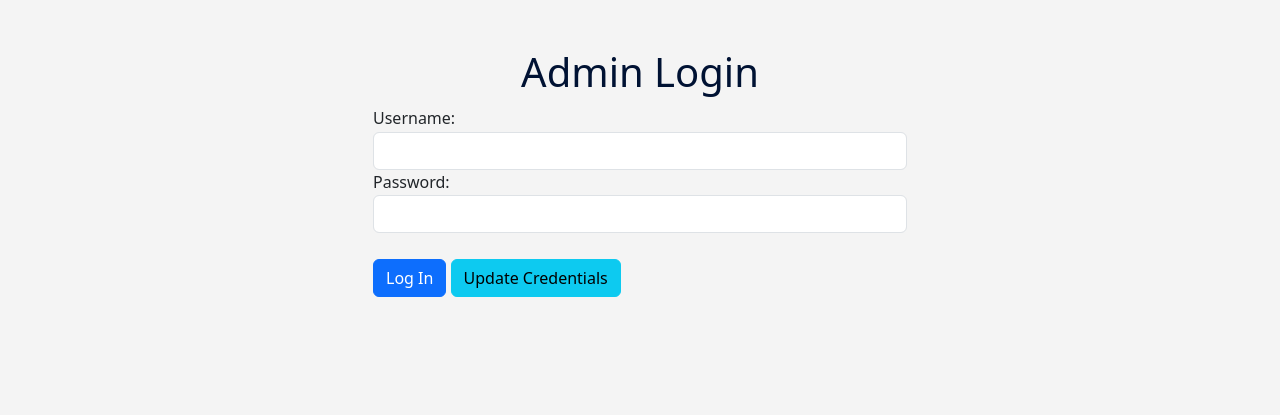
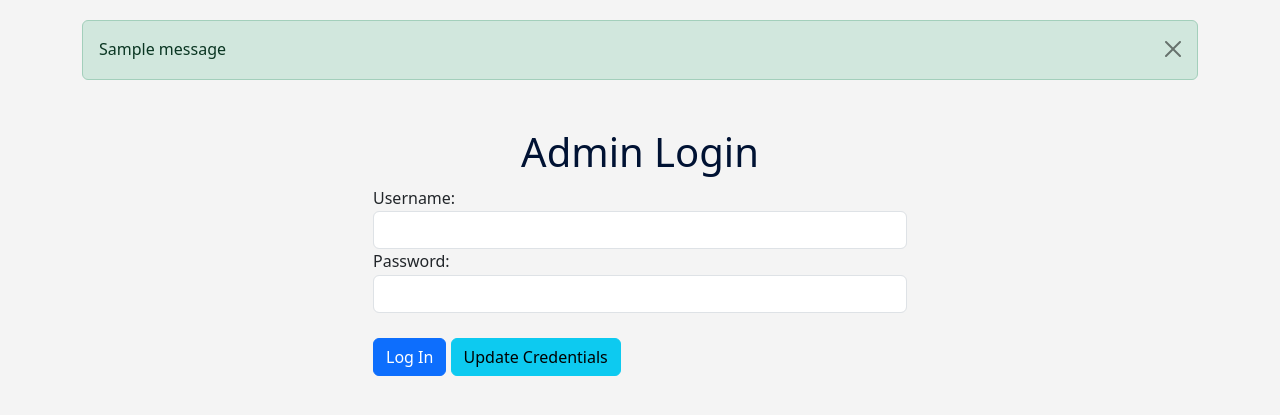
Before and after one commit to indrajit912/MindCanvas-old, a Flask app: page /admin_login in a window 1280 px wide. Shown: the part 58-473 px from the top of the page. Run offline with Flask 3, Linux system fonts and the light colour scheme; one stand-in notice (Sample message) is shown.

Commit message:
flashed msgs are now handled properly

```diff
--- a/app/routes.py
+++ b/app/routes.py
@@ -31,19 +31,21 @@ app.url_map.converters['uuid'] = UUIDConverter
 # Route for the admin login page
 @app.route('/admin_login', methods=['GET', 'POST'])
 def admin_login():
-    print_fls = False
     if request.method == 'POST':
         username = request.form['username']
         password = request.form['password']
         if user_login_successful(username=username, password=password):
             logger.info("Admin login successful!")
             session['admin_logged_in'] = True
+            flash(
+                category="info",
+                message="Successfully logged in as administrator!"
+            )
             return redirect(url_for('index'))
         else:
-            print_fls = True
-            flash("Wrong username or password!", "error")  # Flash the message only on login failure
+            flash(message="Wrong username or password!", category="error")  # Flash the message only on login failure
 
-    return render_template('admin_login.html', print_fls=print_fls)
+    return render_template('admin_login.html')
 
 # Custom decorator to force login
 def admin_login_required(func):
@@ -70,10 +72,16 @@ def update_credentials():
             new_username = None if new_username == '' else new_username
             save_new_admin_credentials(new_username=new_username, new_password=new_password)
 
-            flash("Credentials updated successfully!", "success")
+            flash(
+                message="Credentials updated successfully!",
+                category="success"
+            )
             return redirect(url_for('admin_login'))
         else:
-            flash("Incorrect old credentials. Please try again.", "error")
+            flash(
+                message="Incorrect old credentials. Please try again.",
+                category="error"
+            )
 
     return render_template('update_credentials.html')
 
@@ -153,6 +161,12 @@ def add_entry():
         # Log it
         logger.info('Added a new JournalEntry!')
 
+        # Flash message
+        flash(
+            category="success",
+            message="JournalEntry added successfully!"
+        )
+
         # Redirect to the page that displays the entries
         return redirect(url_for('view_entries'))
 
@@ -230,7 +244,10 @@ def update_entry(entry_id):
         logger.info('Updated one JournalEntry!')
 
         # Flash
-        flash("Journal Entry updated successfully!")
+        flash(
+            category="success",
+            message="Journal Entry updated successfully!"
+        )
 
         # Render the template.
         return render_template('entry_updated.html', entry=entry.to_dict())
@@ -268,10 +285,13 @@ def delete_entry(entry_id):
     save_database(data=entries_data, outputFileName=JOURNAL_JSON_DB_PATH)
 
     # Flash the messg
-    flash("Entry deleted successfully!")
+    flash(
+        category="success",
+        message="Entry deleted successfully!"
+    )
 
     # Log it
     logger.info('Deleted a JournalEntry!')
 
     # Redirect to the page that displays the updated entries
-    return render_template('entry_deleted.html')
+    return redirect(url_for('view_entries'))
--- a/app/templates/admin_login.html
+++ b/app/templates/admin_login.html
@@ -4,13 +4,7 @@
 
 {% block content %}
 
-    <!-- Flash Message on success -->
-    {% if print_fls %}
-        <div class="alert alert-danger alert-dismissible fade show" role="alert">
-            {{ get_flashed_messages()[0] }}
-            <button type="button" class="btn-close" data-bs-dismiss="alert" aria-label="Close"></button>
-        </div>
-    {% endif %}
+    {% include 'flash_msgs.html' %}
 
     <div class="container mt-5">
         <div class="row">
--- /dev/null
+++ b/app/templates/flash_msgs.html
@@ -0,0 +1,21 @@
+<!-- get_flashed_messages(with_categories=True) = [(category, message)] -->
+{% with messages = get_flashed_messages(with_categories=True) %}
+    {% if messages %}
+        {% for message in messages %}
+            {% if 'error' in message[0] %}
+                <div class="alert alert-danger alert-dismissible fade show" role="alert">
+            {% elif 'success' in message[0] %}
+                <div class="alert alert-success alert-dismissible fade show" role="alert">
+            {% elif 'warning' in message[0] %}
+                <div class="alert alert-warning alert-dismissible fade show" role="alert">
+            {% elif 'info' in message[0] %}
+                <div class="alert alert-info alert-dismissible fade show" role="alert">
+            {% else %}
+                <div class="alert alert-secondary alert-dismissible fade show" role="alert">
+            {% endif %}
+                {{ message[1] }}
+                <button type="button" class="btn-close" data-bs-dismiss="alert" aria-label="Close"></button>
+            </div>
+        {% endfor %}
+    {% endif %}
+{% endwith %}
--- a/app/templates/index.html
+++ b/app/templates/index.html
@@ -19,6 +19,9 @@ Google Fonts API:
 {% block title %}Home{% endblock %}
 
 {% block content %}
+
+    {% include 'flash_msgs.html' %}
+
     <div class="container mt-5">
         <div class="row">
             <div class="col-md-6">
--- a/app/templates/update_credentials.html
+++ b/app/templates/update_credentials.html
@@ -26,6 +26,7 @@
                     </div>
                     <br>
                     <button type="submit" class="btn btn-primary btn-block">Update Credentials</button>
+                    <a href="{{ url_for('admin_login') }}" class="btn btn-info btn-block">Go Back</a>
                 </form>
             </div>
         </div>
--- a/app/templates/view_entries.html
+++ b/app/templates/view_entries.html
@@ -7,6 +7,8 @@
 {% block title %}View Entries{% endblock %}
 
 {% block content %}
+
+{% include 'flash_msgs.html' %}
 
 <div class="container mt-5">
     <h1 class="display-4 mb-4">Journal Entries</h1>
```
Also changed, not shown: app/templates/entry_deleted.html (deleted, +0 -18 lines), app/templates/entry_updated.html (+4 -3 lines).
